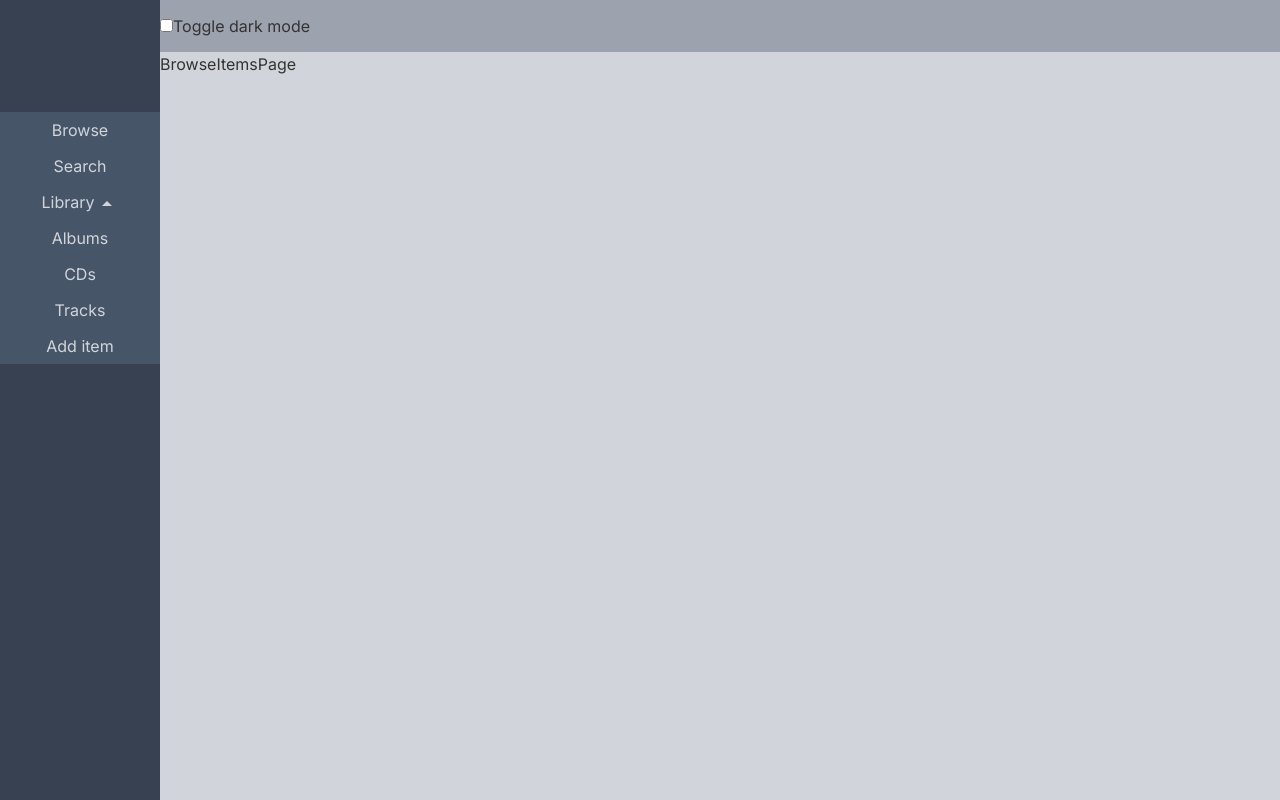
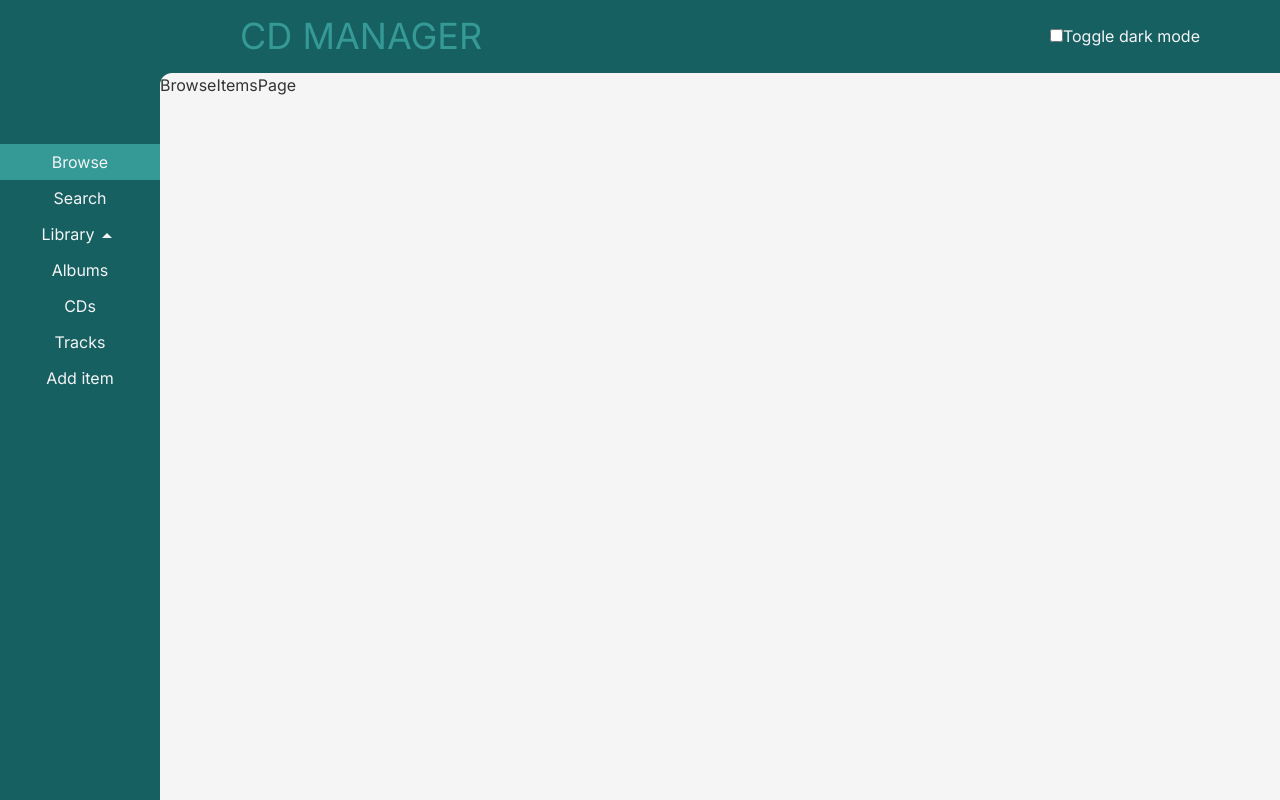
Before and after one commit to RobVerplanke/cd-manager-react, a React (Vite) app: page / in a window 1280 px wide. Both pictures are taken after a click on the button "Library". Built offline with nearby package versions, Linux system fonts and the light colour scheme; no server answers.

Commit message:
style: adjust overall styling

```diff
--- a/src/App.tsx
+++ b/src/App.tsx
@@ -12,14 +12,14 @@ function App() {
 
   return (
     // Set global styling for the app
-    <div className="h-screen font-sans text-[#333333] flex bg-gray-400">
-      <div className="bg-gray-700 w-40 pt-28">
+    <div className="h-screen font-sans text-[#333333] flex bg-[#176061] relative">
+      <div className="bg-[#176061] w-40 pt-36">
         <NavigationBar />
       </div>
       <div className="flex flex-col flex-grow">
         <MainHeader />
         <Profiler id="Outlet" onRender={onRender}>
-          <div className="bg-gray-300 h-full overflow-scroll">
+          <div className="bg-[#F5F5F5] h-full overflow-scroll rounded-tl-xl">
             {error ? (
               <ErrorPage error={error} />
             ) : confirmationMessage ? (
--- a/src/components/MainHeader.tsx
+++ b/src/components/MainHeader.tsx
@@ -1,7 +1,10 @@
 function MainHeader() {
   return (
-    <header className="flex h-14 items-center">
-      <div className="pr-8">
+    <header className="flex h-20 items-center justify-between px-20 text-gray-100">
+      <div className="flex">
+        <p className="text-[#359996] text-4xl">CD MANAGER</p>
+      </div>
+      <div>
         <input type="checkbox" name="" id="" />
         Toggle dark mode
       </div>
--- a/src/components/NavigationBar.tsx
+++ b/src/components/NavigationBar.tsx
@@ -1,27 +1,36 @@
 import { useState } from 'react';
-import { Link } from 'react-router-dom';
+import { Link, useLocation } from 'react-router-dom';
 import ArrowDropUpIcon from '@mui/icons-material/ArrowDropUp';
 import ArrowDropDownIcon from '@mui/icons-material/ArrowDropDown';
 
 function NavigationBar() {
-  const [open, setOpen] = useState(false);
+  const location = useLocation();
+  const [isAccordionOpen, setAccordionOpen] = useState(false);
+
+  function getClassName(page: string) {
+    return `flex justify-center items-center h-9 ${
+      location.pathname === page ? 'bg-[#359996]' : 'bg-[#176061]'
+    } hover:bg-[#48CFCB]`;
+  }
 
   const handleOpen = () => {
-    setOpen(!open); // Toggle the accordion navigation (Library option)
+    setAccordionOpen(!isAccordionOpen);
   };
   return (
-    <nav className="text-gray-300">
+    <nav className="text-gray-100">
       <Link
         to="/"
         aria-label="Go to Browse page"
-        className="flex justify-center items-center h-9 bg-slate-600 hover:bg-slate-500"
+        className={getClassName('/')}
+        onClick={() => {}}
       >
         Browse
       </Link>
       <Link
         to="/search"
         aria-label="Go to Search page"
-        className="flex justify-center items-center h-9 bg-slate-600 hover:bg-slate-500"
+        className={getClassName('/search')}
+        onClick={() => {}}
       >
         Search
       </Link>
@@ -30,22 +39,23 @@ function NavigationBar() {
       <div>
         <button
           onClick={handleOpen}
-          className="flex justify-center items-center h-9 bg-slate-600 hover:bg-slate-500 w-full"
+          className="flex justify-center items-center h-9 bg-[#176061] hover:bg-[#48CFCB] w-full"
         >
           Library
-          {open ? (
+          {isAccordionOpen ? (
             <ArrowDropUpIcon className="mt-1" />
           ) : (
             <ArrowDropDownIcon className="mt-1" />
           )}
         </button>
-        {open && (
-          <ul className="h-fit bg-slate-600">
+        {isAccordionOpen && (
+          <ul className="h-fit bg-[#229799]">
             <li>
               <Link
                 to="/library/album"
                 aria-label="Go to album library"
-                className="flex justify-center items-center h-9 hover:bg-slate-500"
+                className={getClassName('/library/album')}
+                onClick={() => {}}
               >
                 Albums
               </Link>
@@ -54,7 +64,8 @@ function NavigationBar() {
               <Link
                 to="/library/cd"
                 aria-label="Go to cd library"
-                className="flex justify-center items-center h-9 hover:bg-slate-500"
+                className={getClassName('/library/cd')}
+                onClick={() => {}}
               >
                 CDs
               </Link>
@@ -63,7 +74,8 @@ function NavigationBar() {
               <Link
                 to="/library/track"
                 aria-label="Go to track library"
-                className="flex justify-center items-center h-9 hover:bg-slate-500"
+                className={getClassName('/library/track')}
+                onClick={() => {}}
               >
                 Tracks
               </Link>
@@ -76,7 +88,8 @@ function NavigationBar() {
       <Link
         to="/add"
         aria-label="Go to Add page"
-        className="flex justify-center items-center h-9 bg-slate-600 hover:bg-slate-500"
+        className={getClassName('/add')}
+        onClick={() => {}}
       >
         Add item
       </Link>
--- a/src/components/pages/ItemDetails.tsx
+++ b/src/components/pages/ItemDetails.tsx
@@ -29,7 +29,7 @@ function ViewItemPAge() {
   if (!item) return <div>Loading data...</div>;
 
   return (
-    <main className="my-6 pl-6">
+    <main className="my-5 pl-6">
       <div className="text-xl mb-4 border-b-2 border-slate-400 pb-4">
         <span>Item Details</span>
         <Link to={`/edit/${item.id}`} className="pt-0.5 pl-2 text-gray-600">
--- a/src/components/pages/ItemFormPage.tsx
+++ b/src/components/pages/ItemFormPage.tsx
@@ -380,7 +380,7 @@ function ItemFormPage({ isEditMode }: { isEditMode: boolean }) {
 
   // Render the common form elements
   return (
-    <main className="my-6 pl-6">
+    <main className="my-5 pl-6">
       <div className="text-xl border-b-2 border-slate-400 pb-4 mb-4">
         {isEditMode ? (
           <p>Edit {selectedCategory}</p>
--- a/src/components/pages/Library.tsx
+++ b/src/components/pages/Library.tsx
@@ -37,7 +37,7 @@ function LibraryPage() {
   }, []);
 
   return (
-    <main className="my-6 pl-6">
+    <main className="my-5 pl-6">
       <div className="text-xl border-b-2 border-slate-400 pb-4">
         <p>Library - Overview of your {itemCategory}s</p>
       </div>
--- a/src/components/pages/SearchItem.tsx
+++ b/src/components/pages/SearchItem.tsx
@@ -90,7 +90,7 @@ function SearchItemPage() {
   }
 
   return (
-    <main className="my-6 pl-6">
+    <main className="my-5 pl-6">
       <div className="text-xl border-b-2 border-slate-400 pb-4 mb-4">
         <p>Search {selectedCategory}</p>
       </div>
--- a/src/components/pages/TagSelection.tsx
+++ b/src/components/pages/TagSelection.tsx
@@ -56,7 +56,7 @@ function TagSelectionPage() {
   }, [tag]);
 
   return (
-    <main className="my-6 pl-6">
+    <main className="my-5 pl-6">
       <div className="text-xl border-b-2 border-slate-400 pb-4 mb-4">
         <span>Items with tag: {tag}</span>
 
```
